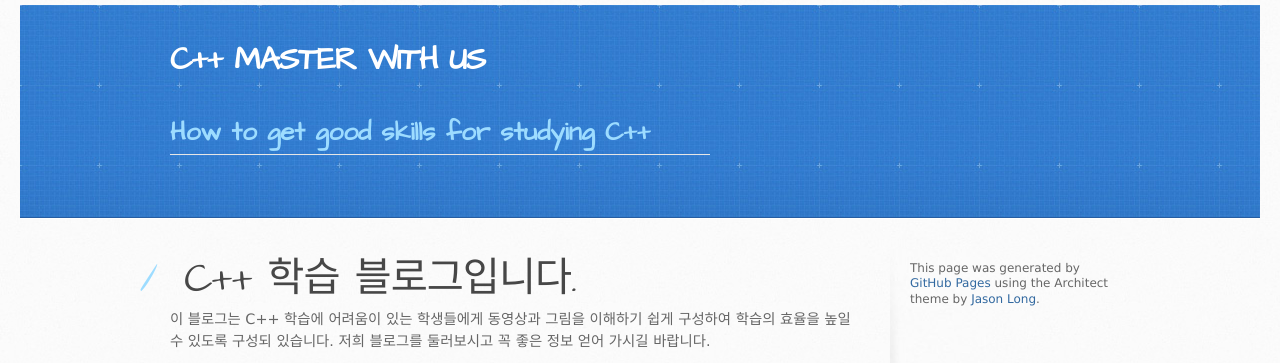
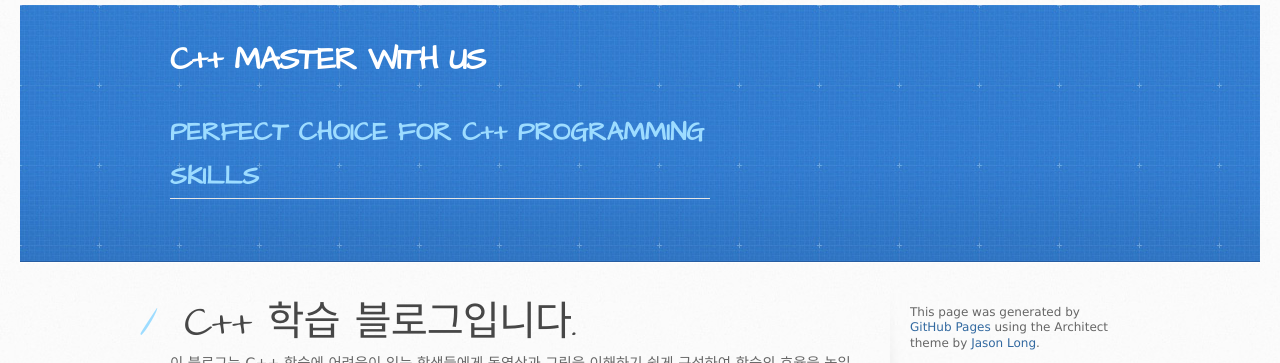
Before and after one commit to kklim25/kklim25.github.com, a Jekyll site: the page index.html, which Jekyll copies as it is, in a window 1280 px wide, cut to the strip 0-363 px from the top of the page. Built offline with Jekyll 4.4.1, drawn with Linux system fonts in a browser that asks for light colours.

Commit message:
Update index.html
hi

```diff
--- a/index.html
+++ b/index.html
@@ -21,7 +21,7 @@
     <header>
       <div class="inner">
         <h1>C++ MASTER WITH US</h1>
-        <h2>How to get good skills for studying C++</h2>
+        <h2>PERFECT CHOICE FOR C++ PROGRAMMING SKILLS</h2>
       </div>
     </header>
 
```
